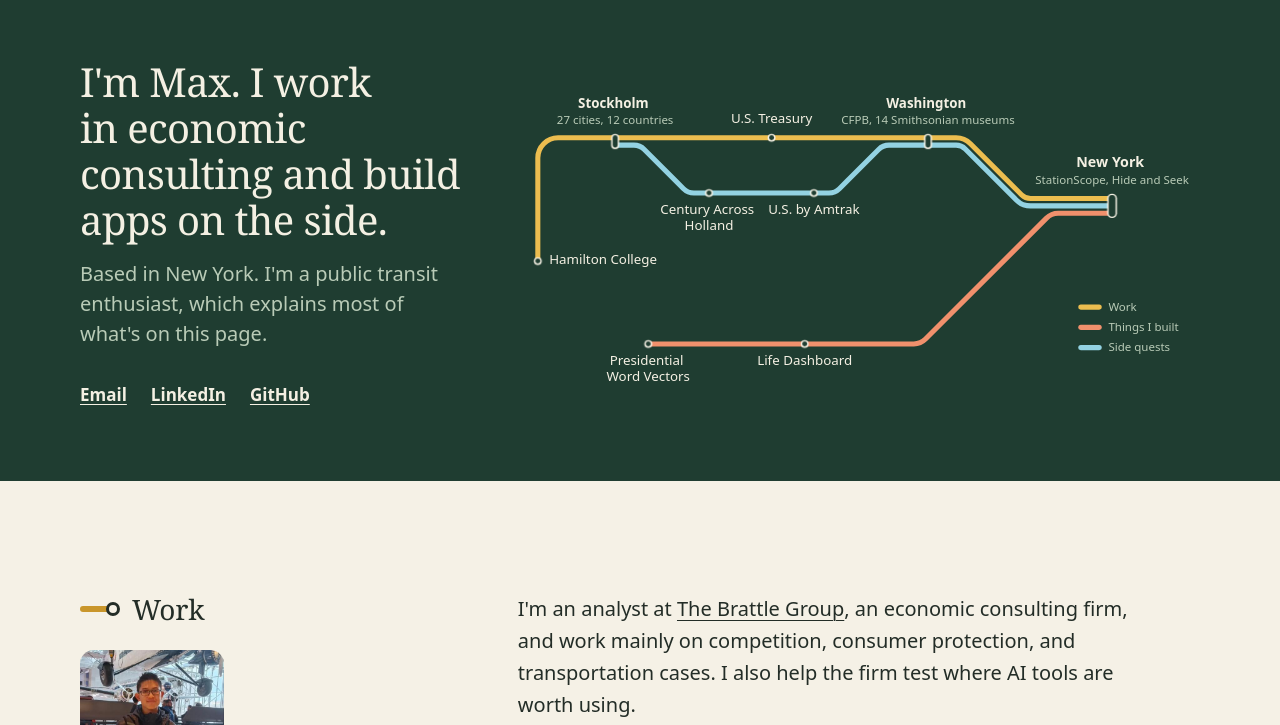
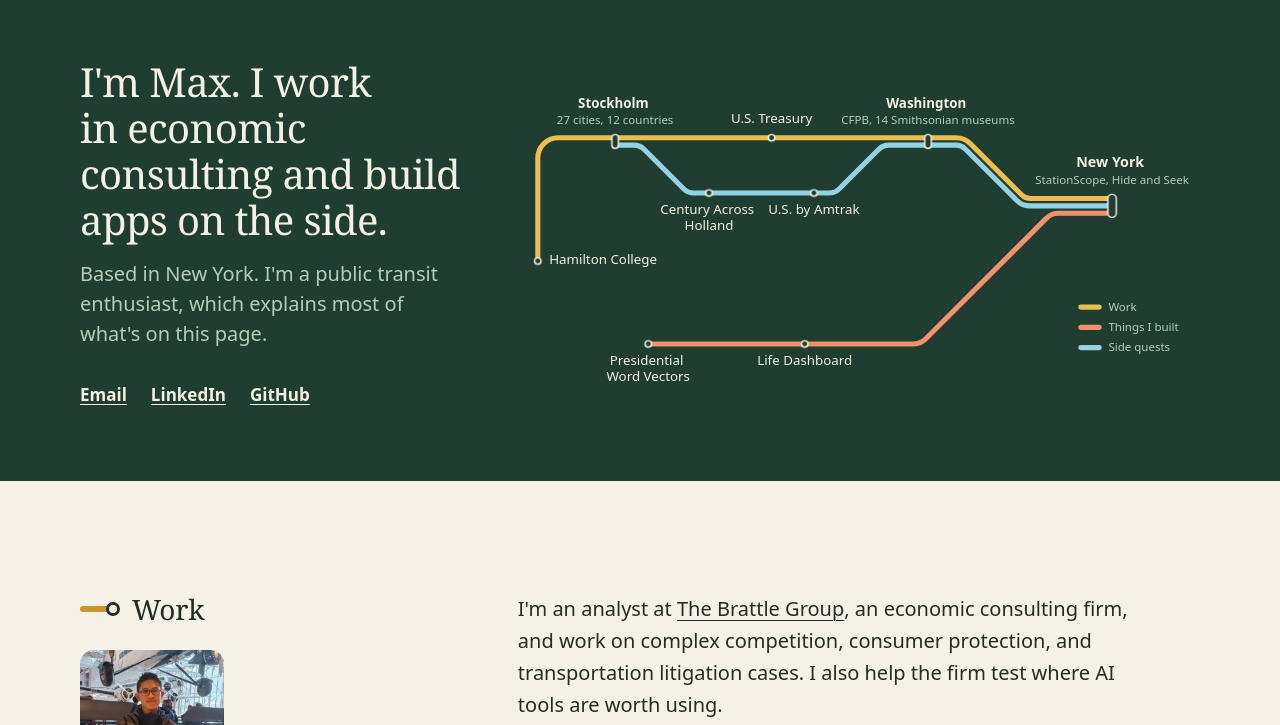
Before and after one commit to hellomaxlee/portfolio, an Astro site: page / in a window 1280 px wide. Shown: the part 75-800 px from the top of the page. Built offline with nearby package versions, Linux system fonts and the light colour scheme; Astro itself is replaced by a stand-in of ours.

Commit message:
Work paragraph: complex litigation cases
Co-Authored-By: Claude Fable 5.2 <noreply@anthropic.com>
Claude-Session: https://claude.ai/code/session_011uoU232ZudC3Y45r3rkVs9

```diff
--- a/src/pages/index.astro
+++ b/src/pages/index.astro
@@ -69,8 +69,9 @@ const base = import.meta.env.BASE_URL.replace(/\/$/, '');
       <div class="prose">
         <p>
           I'm an analyst at <a href="https://www.brattle.com/" rel="noopener">The Brattle Group</a>,
-          an economic consulting firm, and work mainly on competition, consumer protection, and
-          transportation cases. I also help the firm test where AI tools are worth using.
+          an economic consulting firm, and work on complex competition, consumer protection, and
+          transportation litigation cases. I also help the firm test where AI tools are worth
+          using.
         </p>
         <p>
           Before that I spent one summer at the <a href="https://www.consumerfinance.gov/" rel="noopener">Consumer Financial Protection Bureau</a>,
```
Also changed, not shown: CHANGELOG.md.
